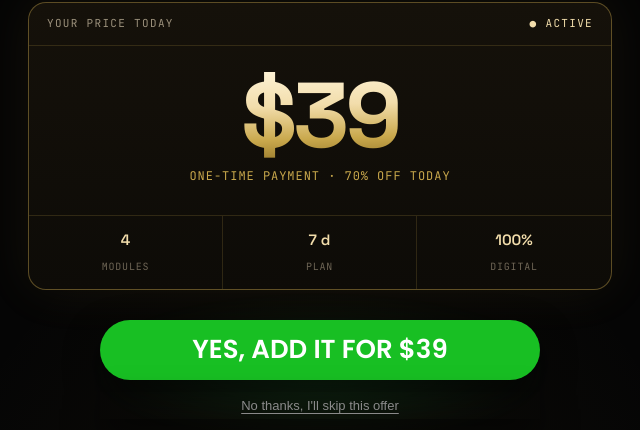
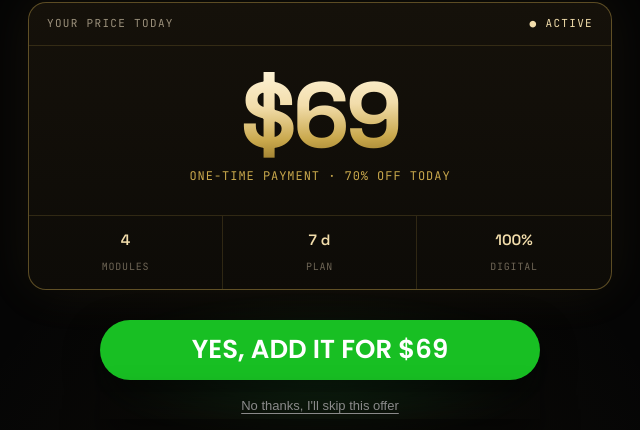
Before and after one commit to philipemdr-ui/gluco-max, a plain HTML site: page index.html in a window 1280 px wide. Shown: the part 2600-3030 px from the top of the page, 320-960 px from the left. Drawn offline with Linux system fonts and the light colour scheme.

Commit message:
Update index.html

```diff
--- a/index.html
+++ b/index.html
@@ -411,7 +411,7 @@
   <div class="readout">
     <div class="head"><span>Your price today</span><span>● Active</span></div>
     <div class="body">
-      <div class="value">$39</div>
+      <div class="value">$69</div>
       <div class="note">One-time payment · 70% off today</div>
     </div>
     <div class="specs">
@@ -422,7 +422,7 @@
   </div>
 
   <div class="cta-halo">
-    <div style="display: flex; flex-direction: column; align-items: center; gap: 12px;"><button type="button" onclick="acceptUpsell('https://checkout.kashpay.com/u/6a00dfea6fb0ccf4')" style="font-family: 'Poppins'; font-size: 26px; font-weight: 600; line-height: 1.3; color: #ffffff; background-color: #18bf23; border: none; border-radius: 38px; padding: 13px 7%; cursor: pointer; text-align: center; display: block; margin: auto;">YES, ADD IT FOR $39</button><button type="button" onclick="declineUpsell('https://checkout.kashpay.com/u/6a00dfea6fb0ccf4')" style="font-family: \'Inter\', Arial, sans-serif; font-size: 13px; font-weight: 400; color: #8a8a8a; background: none; border: none; padding: 6px; cursor: pointer; text-decoration: underline; text-underline-offset: 3px; display: block; margin: auto;">No thanks, I'll skip this offer</button></div>
+    <div style="display: flex; flex-direction: column; align-items: center; gap: 12px;"><button type="button" onclick="acceptUpsell('https://checkout.kashpay.com/u/6a00dfea6fb0ccf4')" style="font-family: 'Poppins'; font-size: 26px; font-weight: 600; line-height: 1.3; color: #ffffff; background-color: #18bf23; border: none; border-radius: 38px; padding: 13px 7%; cursor: pointer; text-align: center; display: block; margin: auto;">YES, ADD IT FOR $69</button><button type="button" onclick="declineUpsell('https://checkout.kashpay.com/u/6a00dfea6fb0ccf4')" style="font-family: \'Inter\', Arial, sans-serif; font-size: 13px; font-weight: 400; color: #8a8a8a; background: none; border: none; padding: 6px; cursor: pointer; text-decoration: underline; text-underline-offset: 3px; display: block; margin: auto;">No thanks, I'll skip this offer</button></div>
   </div>
   <div class="microcopy">
     <span><svg viewBox="0 0 24 24" fill="none" stroke="currentColor" stroke-width="2" stroke-linecap="round" stroke-linejoin="round" aria-hidden="true"><path d="M4 4h16v16H4z"/><path d="m4 6 8 7 8-7"/></svg>Instant access by email</span>
```
